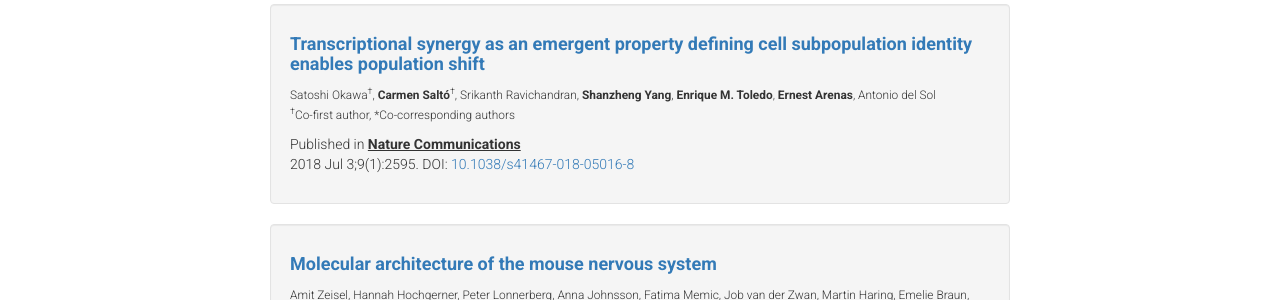
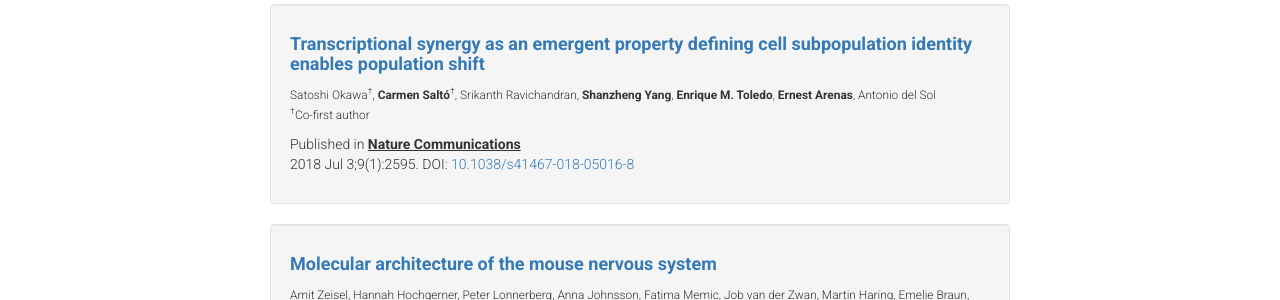
Before and after one commit to ArenasLab/arenaslab.github.io, a Jekyll site: the page publications/index.html, which Jekyll copies as it is, in a window 1280 px wide and 900 px high, scrolled down 4714 px. Shown: the part 152-452 px from the top of the window. Built offline with Jekyll 4.4.1, drawn with Linux system fonts in a browser that asks for light colours.

Commit message:
Update index.html

```diff
--- a/publications/index.html
+++ b/publications/index.html
@@ -379,7 +379,7 @@ ABOVE IS THE TEMPLATE TO ADD ADDITIONAL PUBLICATIONS -->
                   <h4><b><a href="https://www.ncbi.nlm.nih.gov/pubmed/29968757">Transcriptional synergy as an emergent property defining cell subpopulation identity enables population shift</a></b></h4>
                     <p></p>
 			<small>Satoshi Okawa<sup>&#8224;</sup>, <b>Carmen Saltó</b><sup>&#8224;</sup>, Srikanth Ravichandran, <b>Shanzheng Yang</b>, <b>Enrique M. Toledo</b>, <b>Ernest Arenas</b>, Antonio del Sol</small>
-                  <p><small><sup>&#8224;</sup>Co-first author, *Co-corresponding authors</small></p>
+                  <p><small><sup>&#8224;</sup>Co-first author</small></p>
 			<p></p>
 		  <p>Published in <strong><u>Nature Communications</u></strong><br>
                  2018 Jul 3;9(1):2595. DOI: <a href="http://dx.doi.org/10.1038/s41467-018-05016-8" target="_blank">10.1038/s41467-018-05016-8</a></p>
```
